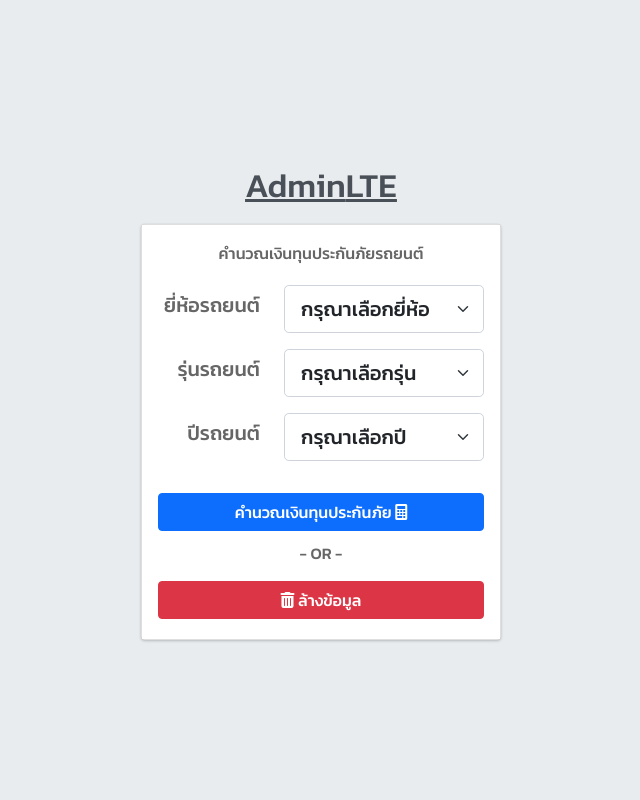
After one commit to ImThanapon/calculate-insurance, a PHP site: page / in a window 1280 px wide. The commit adds this page. Shown: the whole page, without its empty margins (319-959 px from the left). Run offline with PHP 8.4, Linux system fonts and the light colour scheme; some libraries are stand-ins or nearby versions.

Commit message:
create front end

```diff
--- /dev/null
+++ b/calculate.php
@@ -0,0 +1,3 @@
+<?php
+
+?>
--- a/Home_2_edit.php
+++ b/frong/Home_2_edit.php
@@ -1,9 +1,9 @@
 <?php
-include('connection_profile.php');
+// include('connection_profile.php');
 ?>
 <?php
-$sql1 = "SELECT * FROM provinces";
-$query1 = mysqli_query($conn1, $sql1);
+// $sql1 = "SELECT * FROM provinces";
+// $query1 = mysqli_query($conn1, $sql1);
 // if ($query1 === false){
 //     die("ERROR: Could not connect. " . mysqli_connect_error());
 // }
--- /dev/null
+++ b/index.php
@@ -0,0 +1,156 @@
+<?php
+
+  require ('calculate.php');
+
+?>
+<!DOCTYPE html>
+<html lang="en">
+<head>
+  <meta charset="utf-8">
+  <meta name="viewport" content="width=device-width, initial-scale=1">
+  <title>AdminLTE 3 | Log in</title>
+
+<!-- Google Font: Source Sans Pro -->
+<link rel="stylesheet" href="https://fonts.googleapis.com/css?family=Source+Sans+Pro:300,400,400i,700&display=fallback">
+    <!-- Font Awesome -->
+    <link rel="stylesheet" href="https://cdnjs.cloudflare.com/ajax/libs/font-awesome/6.0.0-beta3/css/all.min.css">
+    <!-- icheck bootstrap -->
+    <link rel="stylesheet" href="https://cdnjs.cloudflare.com/ajax/libs/icheck-bootstrap/3.0.1/icheck-bootstrap.min.css">
+    <link href="https://cdn.jsdelivr.net/npm/bootstrap@5.1.3/dist/css/bootstrap.min.css" rel="stylesheet" integrity="sha384-1BmE4kWBq78iYhFldvKuhfTAU6auU8tT94WrHftjDbrCEXSU1oBoqyl2QvZ6jIW3" crossorigin="anonymous">
+    <!-- Theme style -->
+    <link rel="stylesheet" href="https://cdnjs.cloudflare.com/ajax/libs/admin-lte/3.2.0-rc/css/adminlte.min.css">
+    <link href="https://cdn.jsdelivr.net/npm/bootstrap@5.1.3/dist/css/bootstrap.min.css" rel="stylesheet" integrity="sha384-1BmE4kWBq78iYhFldvKuhfTAU6auU8tT94WrHftjDbrCEXSU1oBoqyl2QvZ6jIW3" crossorigin="anonymous">
+    <link rel="preconnect" href="https://fonts.googleapis.com">
+    <link rel="preconnect" href="https://fonts.gstatic.com" crossorigin>
+    <link href="https://fonts.googleapis.com/css2?family=Kanit:wght@500&display=swap" rel="stylesheet">
+
+    <style>
+      body{
+        font-family: 'Kanit', sans-serif;
+      }
+    </style>
+    <script src="//cdn.jsdelivr.net/npm/sweetalert2@11"></script>
+    <script>
+
+      function alert_sweet(){
+        Swal.fire({
+          title: 'รายละเอียด',
+          text: 'เงินทุนประกันภัยของคุณคือ XXX,XXX บาท',
+          imageUrl: 'https://unsplash.it/400/200',
+          imageWidth: 400,
+          imageHeight: 200,
+          imageAlt: 'Custom image',
+        })
+      }
+
+      function alert_delay(){
+        let timerInterval
+          Swal.fire({
+            title: 'กำลังคำนวณเงินทุนประกันภัย',
+            html: 'กรุณารอสักครู่',
+            timer: 1500,
+            timerProgressBar: true,
+            didOpen: () => {
+              Swal.showLoading()
+              const b = Swal.getHtmlContainer().querySelector('b')
+              timerInterval = setInterval(() => {
+                b.textContent = Swal.getTimerLeft()
+              }, 100)
+            },
+            willClose: () => {
+              clearInterval(timerInterval),
+              alert_sweet();
+            }
+          }).then((result) => {
+            /* Read more about handling dismissals below */
+            if (result.dismiss === Swal.DismissReason.timer) {
+              console.log('I was closed by the timer')
+            }
+          })
+
+      }
+    </script>
+  </head>
+<body class="hold-transition login-page">
+<div class="login-box">
+  <div class="login-logo">
+    <a href="../../index2.html"><b>Admin</b>LTE</a>
+  </div>
+  <!-- /.login-logo -->
+  <div class="card">
+    <div class="card-body login-card-body">
+      <p class="login-box-msg">คำนวณเงินทุนประกันภัยรถยนต์</p>
+
+
+      <form action="" method="post">
+        <div class="text-center">
+          <div class="row">
+              <div class="col pt-2 text-end">
+                  <h5>ยี่ห้อรถยนต์</h5>
+              </div>
+              <div class="col">
+                  <select style="width: 200px" class="form-select form-select-lg mb-3" aria-label=".form-select-lg example">
+                      <option selected>กรุณาเลือกยี่ห้อ</option>
+                      <option value="1">One</option>
+                      <option value="2">Two</option>
+                      <option value="3">Three</option>
+                  </select>
+              </div>
+          </div>
+
+
+          <div class="row">
+              <div class="col pt-2 text-end">
+                  <h5>รุ่นรถยนต์</h5>
+              </div>
+              <div class="col">
+                  <select style="width: 200px" class="form-select form-select-lg mb-3" aria-label=".form-select-lg example">
+                      <option selected>กรุณาเลือกรุ่น</option>
+                      <option value="1">One</option>
+                      <option value="2">Two</option>
+                      <option value="3">Three</option>
+                  </select>
+              </div>
+          </div>
+
+          <div class="row">
+              <div class="col pt-2 text-end">
+                  <h5>ปีรถยนต์</h5>
+              </div>
+              <div class="col">
+                  <select style="width: 200px" class="form-select form-select-lg mb-3" aria-label=".form-select-lg example">
+                      <option selected>กรุณาเลือกปี</option>
+                      <option value="1">One</option>
+                      <option value="2">Two</option>
+                      <option value="3">Three</option>
+                  </select>
+              </div>
+          </div>
+
+      </div>
+        <!-- <button onclick="alert()"  type="submit" class="btn btn-block btn-primary mt-3">
+          คำนวณเงินทุนประกันภัย <i class="fas fa-calculator"></i>
+        </button> -->
+      </form>
+      <button onclick="alert_delay()"  type="submit" class="btn btn-block btn-primary mt-3">
+          คำนวณเงินทุนประกันภัย <i class="fas fa-calculator"></i>
+      </button>
+
+
+      <div class="social-auth-links text-center mb-1">
+        <p>- OR -</p>
+
+        <a class="btn btn-block btn-danger">
+        <i class="fas fa-trash-alt"></i> ล้างข้อมูล
+        </a>
+      </div>
+      <!-- /.social-auth-links -->
+
+    </div>
+    <!-- /.login-card-body -->
+  </div>
+</div>
+<!-- /.login-box -->
+
+</body>
+</html>
```
Also changed, not shown: frong/Home_3_search.php (renamed from Home_3_search.php, +0 -13 lines), frong/Car_getBrand.php (renamed from Car_getBrand.php), frong/Car_getModel.php (renamed from Car_getModel.php), frong/Home_1_page.php (renamed from Home_1_page.php), frong/bg12.jfif (renamed from bg12.jfif), frong/connection_car.php (renamed from connection_car.php), frong/connection_profile.php (renamed from connection_profile.php), frong/flower_bg.jpg (renamed from flower_bg.jpg), frong/getAmphure.php (renamed from getAmphure.php), frong/getDistrict.php (renamed from getDistrict.php), frong/style.css (renamed from style.css).
